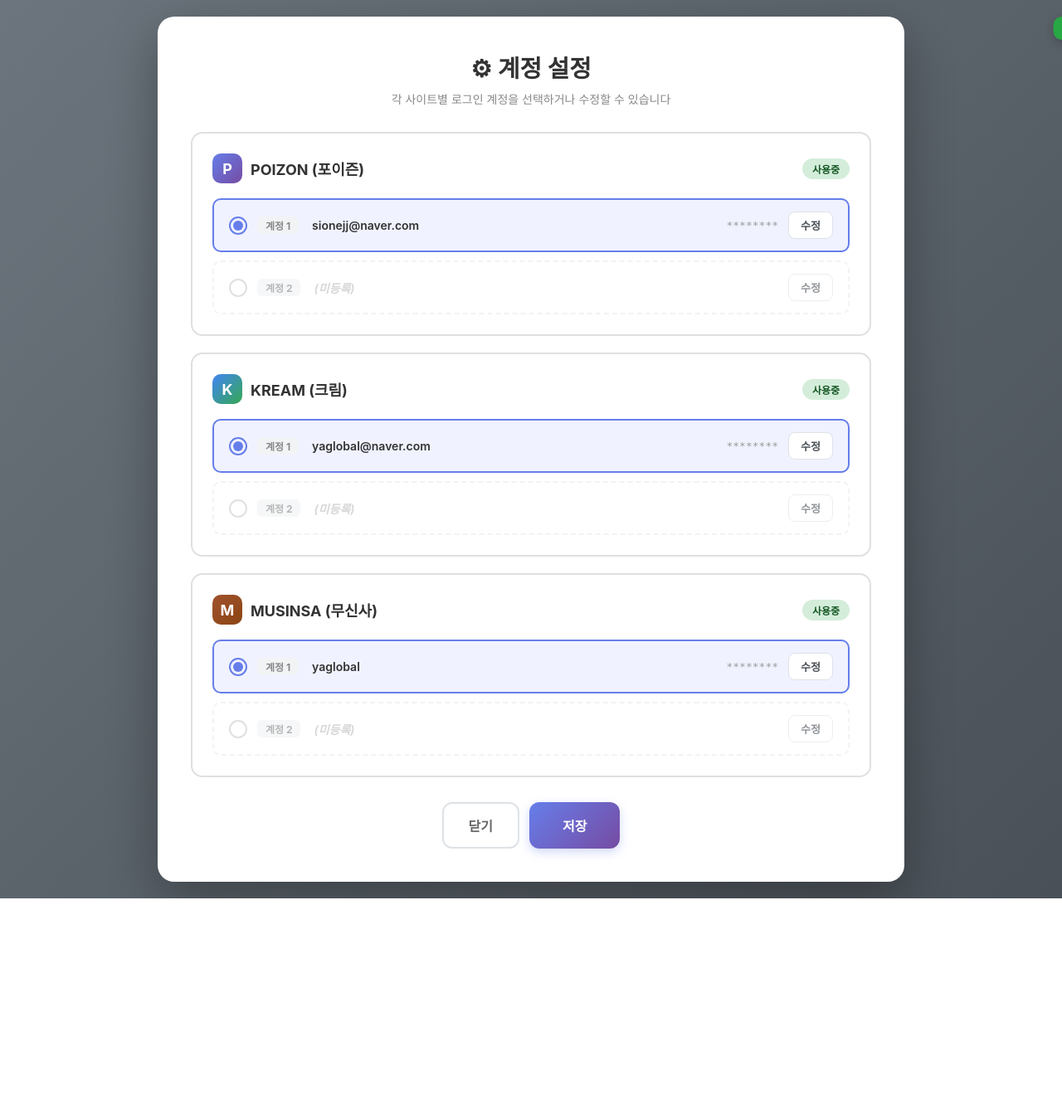
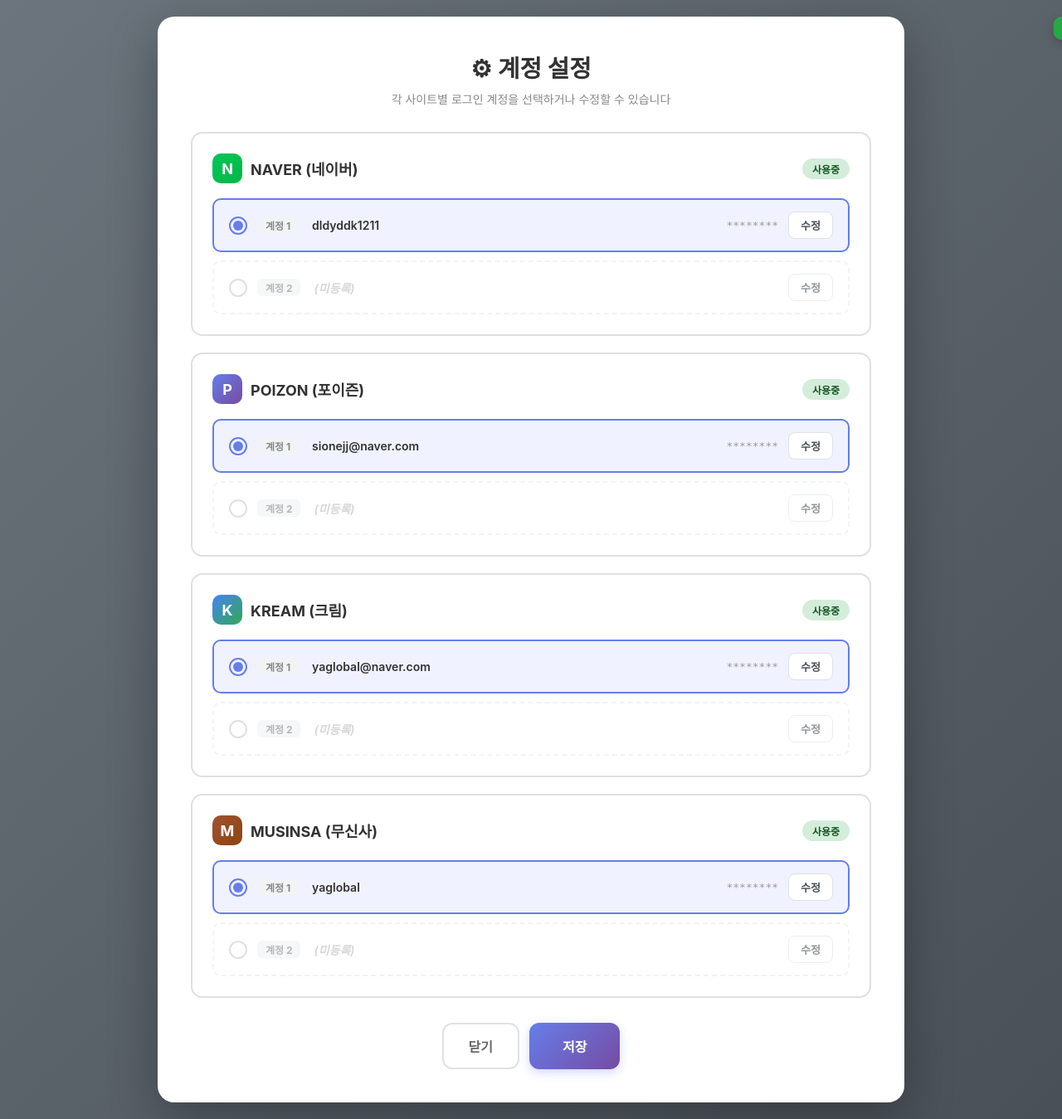
Before and after one commit to dldyddk1211/LEE, a Flask app: page /settings in a window 1280 px wide. Shown: the whole page at 83% size. Before the commit the page ends 1083 px from the top, so only its background shows below. Run offline with Flask 3, Linux system fonts and the light colour scheme; data that the repository does not hold is empty.

Commit message:
설정 추가 기능

```diff
--- a/poizon_search/app.py
+++ b/poizon_search/app.py
@@ -1756,6 +1756,13 @@ SETTINGS_FILE = os.path.join(os.path.dirname(os.path.abspath(__file__)), 'settin
 def load_settings():
     """설정 파일 로드 (없으면 기본값)"""
     default = {
+        'naver': {
+            'accounts': [
+                {'id': 'dldyddk1211', 'pw': 'dhkdl4213!'},
+                {'id': '', 'pw': ''}
+            ],
+            'selected': 0
+        },
         'poizon': {
             'accounts': [
                 {'id': 'sionejj@naver.com', 'pw': 'wnaoddl1!'},
@@ -1823,6 +1830,15 @@ def update_settings():
         save_settings(data)
 
         # 각 모듈의 전역 변수 업데이트
+        try:
+            naver_acc = get_active_account('naver')
+            if naver_acc['id']:
+                import poizon_data.poizon_search as ps
+                ps.NAVER_ID = naver_acc['id']
+                ps.NAVER_PW = naver_acc['pw']
+        except Exception as e:
+            print(f"⚠️ 네이버 계정 업데이트 실패: {e}")
+
         try:
             poizon_acc = get_active_account('poizon')
             if poizon_acc['id']:
--- a/poizon_search/templates/settings.html
+++ b/poizon_search/templates/settings.html
@@ -71,6 +71,7 @@
       color: #fff;
       font-weight: 700;
     }
+    .site-icon.naver { background: linear-gradient(135deg, #03c75a, #00b843); }
     .site-icon.poizon { background: linear-gradient(135deg, #667eea, #764ba2); }
     .site-icon.kream { background: linear-gradient(135deg, #4285f4, #34a853); }
     .site-icon.musinsa { background: linear-gradient(135deg, #a0522d, #8b4513); }
@@ -310,6 +311,32 @@
     <h1>&#9881; 계정 설정</h1>
     <p class="subtitle">각 사이트별 로그인 계정을 선택하거나 수정할 수 있습니다</p>
 
+    <!-- 네이버 -->
+    <div class="site-card" data-site="naver">
+      <div class="site-header">
+        <div class="site-title">
+          <div class="site-icon naver">N</div>
+          <span class="site-name">NAVER (네이버)</span>
+        </div>
+        <span class="site-status active" id="naver-status">사용중</span>
+      </div>
+      <div class="account-list" id="naver-accounts"></div>
+      <div class="edit-inputs" id="naver-edit">
+        <div class="edit-row">
+          <label>계정 1</label>
+          <input type="text" id="naver-id-0" placeholder="네이버 아이디" />
+          <input type="text" id="naver-pw-0" placeholder="비밀번호" />
+          <button class="edit-btn" onclick="removeAccount('naver', 0)" title="삭제">&#10005;</button>
+        </div>
+        <div class="edit-row">
+          <label>계정 2</label>
+          <input type="text" id="naver-id-1" placeholder="네이버 아이디" />
+          <input type="text" id="naver-pw-1" placeholder="비밀번호" />
+          <button class="edit-btn" onclick="removeAccount('naver', 1)" title="삭제">&#10005;</button>
+        </div>
+      </div>
+    </div>
+
     <!-- 포이즌 -->
     <div class="site-card" data-site="poizon">
       <div class="site-header">
@@ -399,6 +426,13 @@
   <script>
     // 기본 계정 데이터
     let settings = {
+      naver: {
+        accounts: [
+          { id: 'dldyddk1211', pw: 'dhkdl4213!' },
+          { id: '', pw: '' }
+        ],
+        selected: 0
+      },
       poizon: {
         accounts: [
           { id: 'sionejj@naver.com', pw: 'wnaoddl1!' },
@@ -438,7 +472,7 @@
     }
 
     function renderAll() {
-      ['poizon', 'kream', 'musinsa'].forEach(site => renderAccounts(site));
+      ['naver', 'poizon', 'kream', 'musinsa'].forEach(site => renderAccounts(site));
     }
 
     function renderAccounts(site) {
@@ -515,7 +549,7 @@
 
     function saveSettings() {
       // 수정 인풋에서 값 업데이트
-      ['poizon', 'kream', 'musinsa'].forEach(site => {
+      ['naver', 'poizon', 'kream', 'musinsa'].forEach(site => {
         settings[site].accounts.forEach((acc, idx) => {
           const idInput = document.getElementById(`${site}-id-${idx}`);
           const pwInput = document.getElementById(`${site}-pw-${idx}`);
@@ -527,13 +561,17 @@
           }
         });
 
-        // 빈 계정 필터링 (최소 1개는 유지)
+        // 빈 계정 필터링 후 항상 2개 슬롯 유지
         const valid = settings[site].accounts.filter(a => a.id);
         if (valid.length > 0) {
           settings[site].accounts = valid;
           if (settings[site].selected >= valid.length) {
             settings[site].selected = 0;
           }
+        }
+        // 항상 2개 슬롯 보장
+        while (settings[site].accounts.length < 2) {
+          settings[site].accounts.push({ id: '', pw: '' });
         }
       });
 
```
